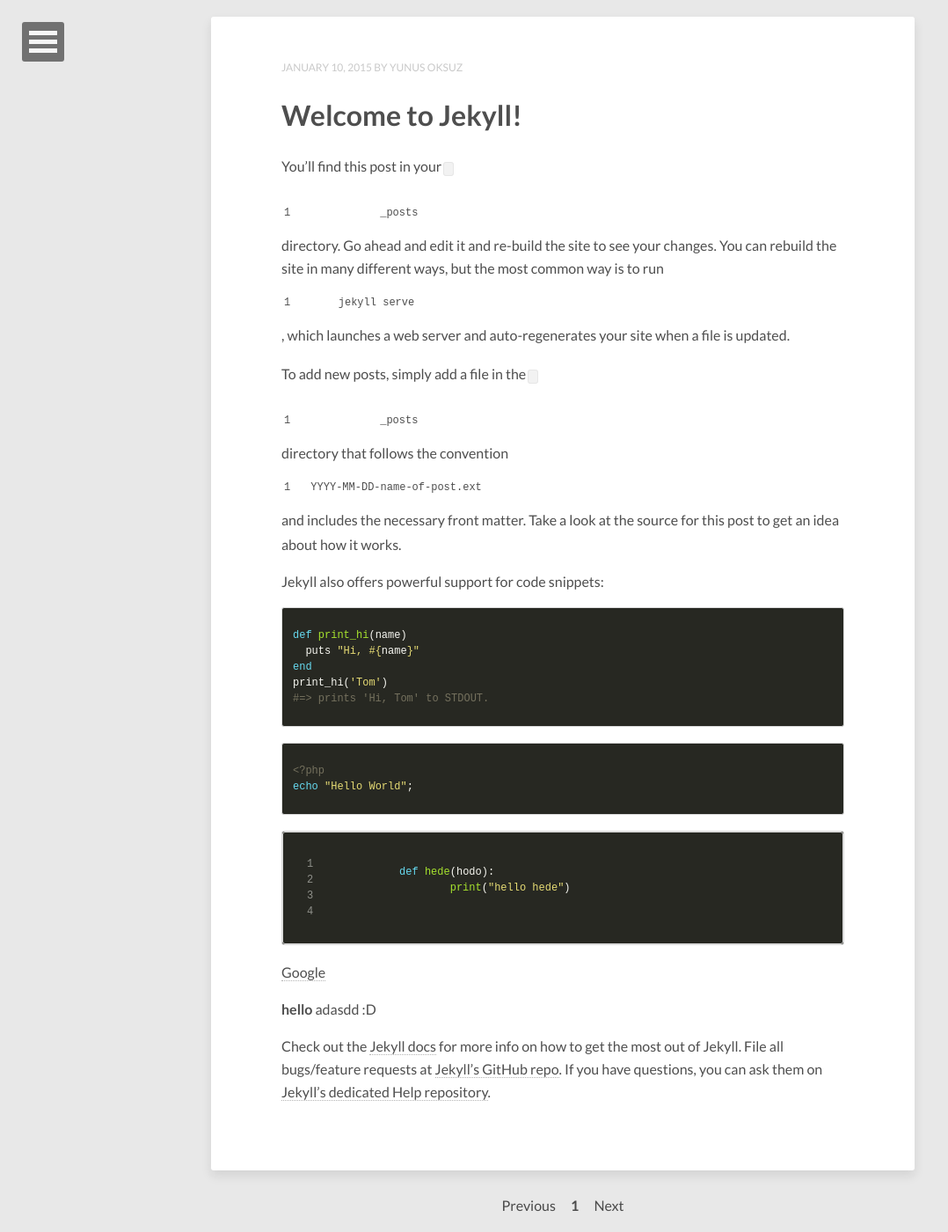
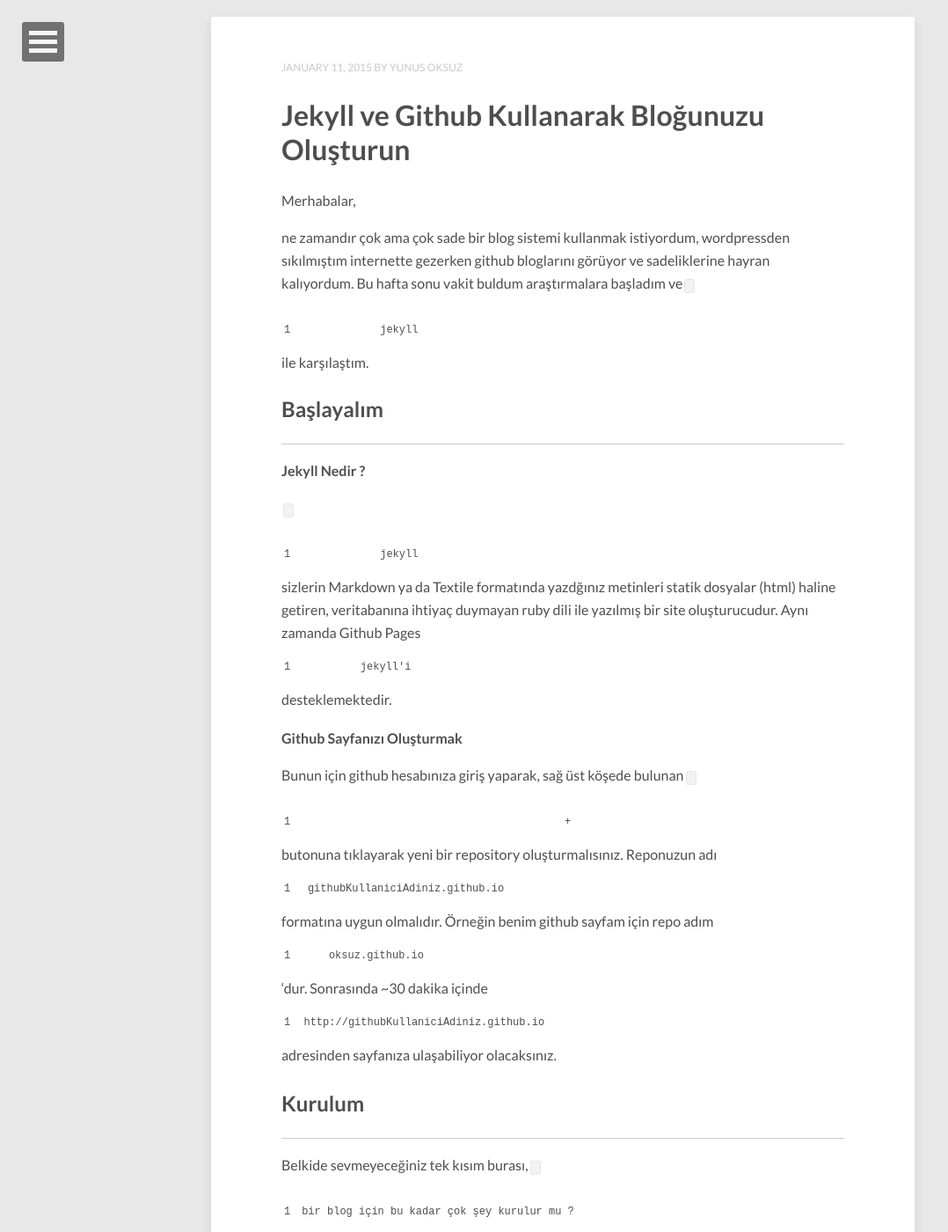
Before and after one commit to oksuz/oksuz.github.io, a Jekyll site: the page built from index.html, in a window 1280 px wide and 1400 px high, scrolled down 431 px. Shown: the whole window at 88% size, without its empty margins (0-1078 px from the left). Built offline with Jekyll 4.4.1, drawn with Linux system fonts in a browser that asks for light colours; nearby versions of some CDN libraries; Markdown is read by kramdown in place of the engine named in the settings; the list of posts is cut into pages by our own code; some of the changed text lies outside the part shown.

Commit message:
redcarpet config, new post

````diff
--- a/_config.yml
+++ b/_config.yml
@@ -3,7 +3,7 @@
 disqus_shortname: yunusblog
 comments: true
 reading_time:     false
-words_per_minute: 50
+words_per_minute: 200
 # Your site's domain goes here (eg: //mmistakes.github.io, http://mademistakes.com, etc)
 # When testing locally leave blank or use http://localhost:4000
 url: http://yunusoksuz.com
@@ -68,5 +68,8 @@
     coderay_bold_every: 10
     coderay_css: class
 
+redcarpet:
+  extensions: ["no_intra_emphasis", "fenced_code_blocks", "autolink", "tables", "with_toc_data"]
+
 include: [".htaccess"]
 exclude: ["deployer.py", "lib", "config.rb", "Capfile", "config", "Gemfile", "Gemfile.lock", "README.md", "LICENSE", "log", "Rakefile", "Rakefile.rb", "tmp", "less", "*.sublime-project", "*.sublime-workspace", "test", "spec", "Gruntfile.js", "package.json", "node_modules"]
--- a/_posts/2015-01-10-welcome-to-jekyll.markdown
+++ /dev/null
@@ -1,42 +0,0 @@
----
-layout: post
-title:  "Welcome to Jekyll!"
-date:   2015-01-10 21:28:48
-categories: jekyll update
----
-You’ll find this post in your `_posts` directory. Go ahead and edit it and re-build the site to see your changes. You can rebuild the site in many different ways, but the most common way is to run `jekyll serve`, which launches a web server and auto-regenerates your site when a file is updated.
-
-To add new posts, simply add a file in the `_posts` directory that follows the convention `YYYY-MM-DD-name-of-post.ext` and includes the necessary front matter. Take a look at the source for this post to get an idea about how it works.
-
-Jekyll also offers powerful support for code snippets:
-
-{% highlight ruby %}
-def print_hi(name)
-  puts "Hi, #{name}"
-end
-print_hi('Tom')
-#=> prints 'Hi, Tom' to STDOUT.
-{% endhighlight %}
-
-
-{% highlight php %}
-<?php
-echo "Hello World";
-{% endhighlight %}
-
-```python
-
-def hede(hodo):
-	print("hello hede")
-
-```
-
-[Google](http://www.google.com.tr)
-
-__hello__ adasdd :D
-
-Check out the [Jekyll docs][jekyll] for more info on how to get the most out of Jekyll. File all bugs/feature requests at [Jekyll’s GitHub repo][jekyll-gh]. If you have questions, you can ask them on [Jekyll’s dedicated Help repository][jekyll-help].
-
-[jekyll]:      http://jekyllrb.com
-[jekyll-gh]:   https://github.com/jekyll/jekyll
-[jekyll-help]: https://github.com/jekyll/jekyll-help
--- /dev/null
+++ b/_posts/2015-01-11-jekyll-ve-github-kullarak-kendi-blogunuzu-olusturun.md
@@ -0,0 +1,101 @@
+---
+layout: post
+title: "Jekyll ve Github Kullanarak Bloğunuzu Oluşturun"
+date: 2015-01-11 19:06:00
+tags: jekyll github blog
+---
+
+Merhabalar,
+
+ne zamandır çok ama çok sade bir blog sistemi kullanmak istiyordum, wordpressden sıkılmıştım internette gezerken github bloglarını görüyor ve sadeliklerine hayran kalıyordum. Bu hafta sonu vakit buldum araştırmalara başladım ve `jekyll` ile karşılaştım.
+
+## Başlayalım
+------------------------
+__Jekyll Nedir ?__
+
+`jekyll` sizlerin [Markdown](https://github.com/adam-p/markdown-here/wiki/Markdown-Cheatsheet) ya da [Textile](http://redcloth.org/textile) formatında yazdğınız metinleri statik dosyalar (html) haline getiren, veritabanına ihtiyaç duymayan ruby dili ile yazılmış bir site oluşturucudur.
+Aynı zamanda [Github Pages](https://pages.github.com/) `jekyll'i` desteklemektedir.
+
+
+__Github Sayfanızı Oluşturmak__
+
+Bunun için github hesabınıza giriş yaparak, sağ üst köşede bulunan `+` butonuna tıklayarak yeni bir repository oluşturmalısınız. Reponuzun adı `githubKullaniciAdiniz.github.io` formatına uygun olmalıdır.
+Örneğin benim github sayfam için repo adım `oksuz.github.io`'dur. Sonrasında ~30 dakika içinde `http://githubKullaniciAdiniz.github.io` adresinden sayfanıza ulaşabiliyor olacaksınız.
+
+
+## Kurulum
+------------------------
+
+Belkide sevmeyeceğiniz tek kısım burası, `bir blog için bu kadar çok şey kurulur mu ?` dediğinizi duyar gibiyim ama markdown formatında yazma keyfine değiyor
+
+```bash
+sudo apt-get install git gem ruby ruby-dev nodejs
+# ruby paketleri
+sudo gem install jekyll jekyll-sitemap redcarpet
+```
+
+__Bloğumuzu Oluşturalım__
+
+Aşağıdaki komutu uyguladıktan sonra `site_klasoru` altında bloğunuzun dosyaları oluşmuş olacak,
+
+```bash
+jekyll new site_klasoru
+# daha sonra bu dizine geçelim
+cd site_klasoru
+# ardından sitemizi build edip yayina sokalım
+jekyll build # olustur
+jekyll serve # yayinla
+```
+
+Artık `127.0.0.1:4000` adresinden bloğunuzu önizleyebilirsiniz.
+
+__* İpucu:__ `jekyll serve` komutunu verdikten sonra jekyll sizin için değişikleri takip edecek ve otomatik olarak build işlemini yapacaktır. Bu her yaptığınız değişiklikten sonra build ve serve işlemini tekrar yapmak zorunda değilsiniz demektir.
+
+__Klasör Yapısı ve Dosyalar__
+
+`_config.yml` dosyası sitemizin ayarlarının bulunduğu dosyadır. `_posts` klasörü markdown ya da textile formatında yazmış olduğumuz yazıları içermektedir. `_site` klasörü oluşturulan statik dosyaları barındırıyor. Aynı zamanda sitenizin ana dizine ekleyeceğiniz her bir `*.md` dosyası ya da `klasor/*.md` dosyası `_sites` altına eklenecektir. Örnek vermek gerekirse,
+
+`site_klasoru/`__hakkimda.md__ --> siteniz.com/__hakkimda.html__
+`site_klasoru/`__deneme/yazilar.md__ --> siteniz.com/__deneme/yazilar.html__
+
+__* İpucu:__ `site_klasorune` eklediğiniz bir dosyanın oluşturma esnasında `_site` altına taşınmasını istemiyorsunuz `_config.yml`'da `exclude` dizinine ekleyebilirsiniz;
+
+```yaml
+exclude: ["README.md", "log", "lib", "herhangibirsey.md"]
+
+```
+
+__* İpucu:__ Github bildiğim kadarıyla __redcarpet__ markdown parserini kullanıyor, eğer github markdown formatında yazmaya alışıksanız, `_config.yml`'da aşağıdaki değişkliği yapmalısınız:
+
+```yaml
+markdown:    redcarpet
+
+redcarpet:
+  extensions: ["no_intra_emphasis", "fenced_code_blocks", "autolink", "tables", "with_toc_data"]
+
+```
+
+## Bloğumuzu Yayına Sokalım
+--------------------------
+
+Yayına sokma işleminin github kısmı aslında basit, projenizi github.com'a push etmekten hiç farkı yok. Aşağıdaki komutları uygulayarak bloğumuzu canlıya alalım.
+
+```bash
+git init .
+git commit -m "ilk commit"
+git remote add origin http://github.com/username/username.github.io.git # bu aşama sadece ilk commitye yapılacak
+git push origin master
+```
+#### Dikkat :
+
+`_site` `.saas_cache` gibi klasörleri `.gitignore` dosyanıza ekleyin ve commit etmeyiniz. Github `jekyll build` işlemini sizin için yapacaktır.
+
+
+## Kendi Hostumuza Deploy
+--------------------------
+-- Eklenecek
+
+
+## Wordpess yazılarını jekyll'e import etmek
+--------------------------
+-- Eklenecek
````
